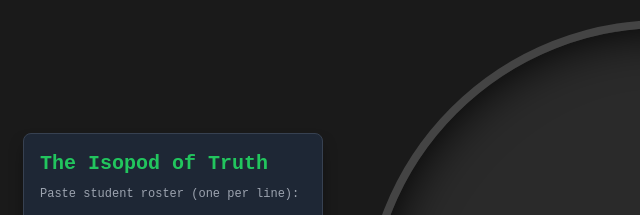
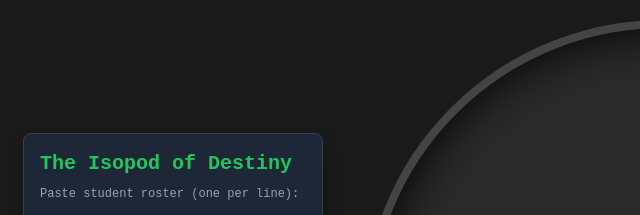
Before and after one commit to AlanMDaniel/Isopod_of_Truth, a plain HTML site: page index.html in a window 1280 px wide. Shown: the top 215 px of the page, 147-787 px from the left. Drawn offline with nearby package versions, Linux system fonts and the light colour scheme.

Commit message:
Update index.html

```diff
--- a/index.html
+++ b/index.html
@@ -3,7 +3,7 @@
 <head>
     <meta charset="UTF-8">
     <meta name="viewport" content="width=device-width, initial-scale=1.0">
-    <title>The Isopod of Truth (VR Scheduler)</title>
+    <title>The Isopod of Destiny (VR Scheduler)</title>
     <script src="https://cdn.tailwindcss.com"></script>
     <style>
         body {
@@ -129,7 +129,7 @@
 <body>
 
     <div id="controls">
-        <h1 class="text-xl font-bold mb-2 text-green-500">The Isopod of Truth</h1>
+        <h1 class="text-xl font-bold mb-2 text-green-500">The Isopod of Destiny</h1>
 
         <p class="text-xs text-gray-400 mb-4">Paste student roster (one per line):</p>
         <!-- Manual Input Restored -->
```
